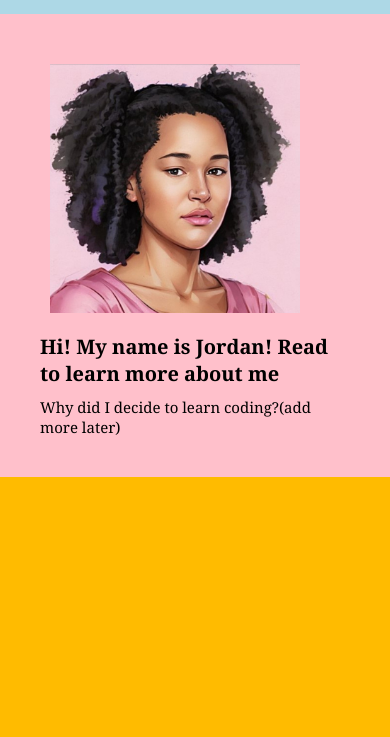
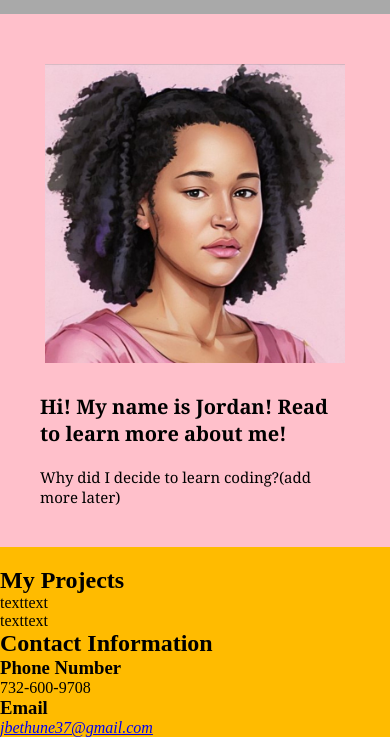
Before and after one commit to jordanne37/My-Portfolio, a plain HTML site: page index.html in a window 390 px wide. Shown: the part 342-1079 px from the top of the page. Before the commit the page ends 844 px from the top, so only its background shows below. Drawn offline with Linux system fonts and the light colour scheme; files whose address does not match are found by name.

Commit message:
added flex box to html and css. created a 3rd section for contact information. phone number added. email with link added.

```diff
--- a/Assets/style.css
+++ b/Assets/style.css
@@ -11,7 +11,7 @@ body {
 .header {
     padding: 30px;
     font-family:Verdana, Geneva, Tahoma, sans-serif;
-    background-color: lightblue;
+    background-color: darkgrey;
     color: blueviolet;
 }
 
@@ -28,6 +28,10 @@ body {
     font-family: Georgia, 'Times New Roman', Times, serif;
     font-size: 25px;
     text-align: center;
+}
+
+.header nav a {
+    text-decoration: none;
 }
 
 .header nav ul {
@@ -51,17 +55,38 @@ body {
 .Jordan img{
     display: block;
     margin: 20px;
-    max-width: 250px;
+    max-width: 300px;
 
 }
+/* .float-left{
+    float: left;
+} */
 
 .Jordan h2 {
-    display: block;
+    display: inline-block;
     margin: 10px;
     font-size: 20px;
 }
 .Jordan p {
-    display: block;
+    display:block;
     margin: 10px;
     font-size: 15px
 }
+
+.main {
+    display:flex;
+    flex-wrap: wrap;
+    justify-content: center;
+}
+
+.left {
+    position: relative;
+}
+
+.right {
+    position: relative;
+}
+
+.flex-row {
+    display:flex;
+}
--- a/index.html
+++ b/index.html
@@ -22,11 +22,64 @@
 
 <main>
     <section class="Jordan">
-        <img src="Assets\Screenshot_20230104-213116_Gallery.jpg" alt="Picture of Jordan Bethune">
-        <h2>Hi! My name is Jordan! Read to learn more about me</h2>
-        <p>Why did I decide to learn coding?(add more later)</p>
+        <div class="main">
+            <div class="left">
+                <img src="Assets\Screenshot_20230104-213116_Gallery.jpg" alt="Picture of Jordan Bethune" class="float-left"/>
+            </div>
+            <div class="right">
+                <h2>Hi! My name is Jordan! Read to learn more about me!</h2>
+                <p>Why did I decide to learn coding?(add more later)</p>
+            </div>
+        </div>
+        <!-- <img src="Assets\Screenshot_20230104-213116_Gallery.jpg" alt="Picture of Jordan Bethune">
+        <h2>Hi! My name is Jordan! Read to learn more about me!</h2>
+        <p>Why did I decide to learn coding?(add more later)</p> -->
     </section>
 
+    <section class="Work">
+        <h2>My Projects</h2>
+        <div class="flex-row">
+            <div class="project">
+                <p>text</p>
+
+            </div>
+            <div class="project">
+                <p>text</p>
+
+            </div>
+
+        </div>
+        <div class="flex-row">
+            <div class="project">
+                <p>text</p>
+
+            </div>
+            <div class="project">
+                <p>text</p>
+
+            </div>
+
+        </div>
+
+        <section class="Contact">
+            <h2>Contact Information</h2>
+            <div class="Phone">
+                <h3>Phone Number</h3>
+                <p>732-600-9708</p>
+            </div>
+            <div class="Email">
+                <h3>Email</h3>
+                <address>
+                    <a href="mailto: jbethune37@gmail.com">jbethune37@gmail.com</a>
+                </address>
+
+            </div>
+
+        </section>
+
+
+
+    </section>
 
 
 
```
